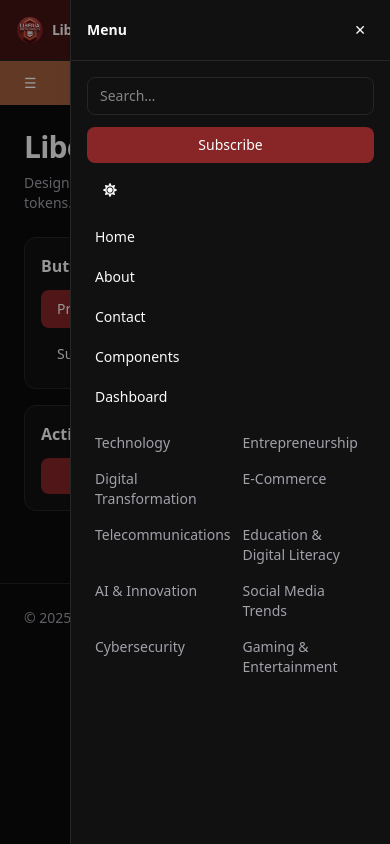
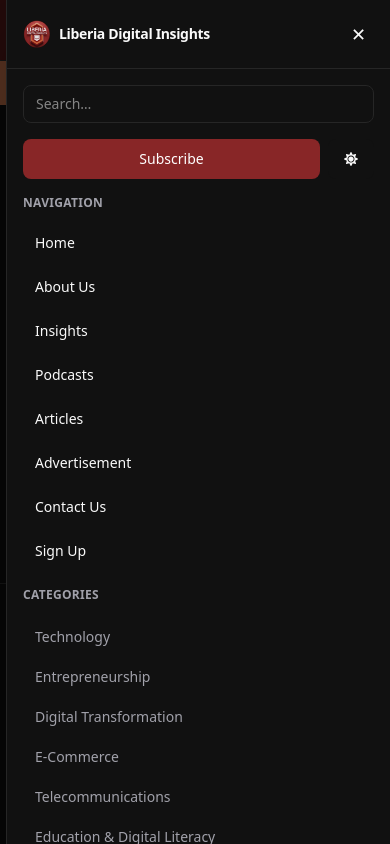
Before and after one commit to LiberiaDigitalInsights/liberia-digital-insights, a React (Vite) app in the folder frontend/: page / in a window 390 px wide. Both pictures are taken after a click on the button "Toggle menu". Built offline with nearby package versions, Linux system fonts and the light colour scheme.

Commit message:
feat: update Navbar layout with improved styling, enhanced mobile drawer functionality, and new navigation structure for better user experience

```diff
--- a/frontend/src/components/Navbar.jsx
+++ b/frontend/src/components/Navbar.jsx
@@ -131,81 +131,85 @@
         {/* Backdrop */}
         <div
           onClick={() => setOpen(false)}
-          className={`absolute inset-0 bg-black/40 transition-opacity ${open ? 'opacity-100' : 'opacity-0'}`}
+          className={`absolute inset-0 bg-black/50 transition-opacity duration-300 ${open ? 'opacity-100' : 'opacity-0'}`}
         />
         {/* Drawer panel */}
         <div
-          className={`absolute right-0 top-0 h-full w-80 border-l border-[var(--color-border)] bg-[var(--color-surface)] shadow-xl transition-transform duration-300 ${open ? 'translate-x-0' : 'translate-x-full'}`}
+          className={`absolute right-0 top-0 h-full w-full max-w-sm border-l border-[var(--color-border)] bg-[var(--color-surface)] shadow-2xl transition-transform duration-300 ease-out ${open ? 'translate-x-0' : 'translate-x-full'}`}
           role="dialog"
           aria-modal="true"
         >
-          <div className="flex items-center justify-between border-b border-[var(--color-border)] p-4">
-            <span className="text-sm font-semibold">Menu</span>
+          {/* Header */}
+          <div className="flex items-center justify-between border-b border-[var(--color-border)] bg-[var(--color-surface)] px-4 py-3">
+            <Logo />
             <button
-              className="rounded px-2 py-1 text-sm hover:bg-[color-mix(in_oklab,var(--color-surface),white_6%)]"
+              className="rounded-[var(--radius-sm)] p-2 text-[var(--color-text)] transition-colors duration-200 hover:bg-[color-mix(in_oklab,var(--color-surface),white_6%)]"
               onClick={() => setOpen(false)}
               aria-label="Close menu"
             >
-              ✕
+              <span className="text-lg">✕</span>
             </button>
           </div>
-          <div className="flex flex-col gap-3 p-4">
+
+          {/* Scrollable content */}
+          <div className="flex h-[calc(100vh-60px)] flex-col overflow-y-auto">
+            <div className="flex flex-col gap-4 p-4">
+              {/* Search */}
+              <div>
                 <Search
                   onSubmit={(q) => {
                     setOpen(false);
                     console.log('search', q);
                   }}
                 />
-            <button className="rounded-[var(--radius-md)] bg-brand-500 px-3 py-2 text-sm text-white hover:bg-brand-600">
+              </div>
+
+              {/* Quick actions */}
+              <div className="flex gap-2">
+                <button className="flex-1 rounded-[var(--radius-md)] bg-brand-500 px-4 py-2.5 text-sm font-medium text-white transition-colors duration-200 hover:bg-brand-600">
                   Subscribe
                 </button>
-            <div>
                 <ThemeToggle />
               </div>
-            <nav className="mt-1 flex flex-col gap-2 text-sm">
+
+              {/* Main navigation */}
+              <nav className="flex flex-col gap-1">
+                <div className="mb-2 text-xs font-semibold uppercase tracking-wide text-[var(--color-muted)]">
+                  Navigation
+                </div>
+                {[
+                  { to: '/', label: 'Home' },
+                  { to: '/about', label: 'About Us' },
+                  { to: '/insights', label: 'Insights' },
+                  { to: '/podcasts', label: 'Podcasts' },
+                  { to: '/articles', label: 'Articles' },
+                  { to: '/advertisement', label: 'Advertisement' },
+                  { to: '/contact', label: 'Contact Us' },
+                  { to: '/signup', label: 'Sign Up' },
+                ].map((item) => (
                   <Link
+                    key={item.to}
                     onClick={() => setOpen(false)}
-                to="/"
-                className="rounded-[var(--radius-sm)] px-2 py-1.5 transition-colors duration-200 hover:bg-[color-mix(in_oklab,var(--color-surface),white_8%)] hover:text-[var(--color-text)]"
+                    to={item.to}
+                    className="rounded-[var(--radius-sm)] px-3 py-2.5 text-sm font-medium text-[var(--color-text)] transition-colors duration-200 hover:bg-[color-mix(in_oklab,var(--color-surface),white_8%)]"
                   >
-                Home
+                    {item.label}
                   </Link>
-              <Link
-                onClick={() => setOpen(false)}
-                to="/about"
-                className="rounded-[var(--radius-sm)] px-2 py-1.5 transition-colors duration-200 hover:bg-[color-mix(in_oklab,var(--color-surface),white_8%)] hover:text-[var(--color-text)]"
-              >
-                About
-              </Link>
-              <Link
-                onClick={() => setOpen(false)}
-                to="/contact"
-                className="rounded-[var(--radius-sm)] px-2 py-1.5 transition-colors duration-200 hover:bg-[color-mix(in_oklab,var(--color-surface),white_8%)] hover:text-[var(--color-text)]"
-              >
-                Contact
-              </Link>
-              <Link
-                onClick={() => setOpen(false)}
-                to="/components"
-                className="rounded-[var(--radius-sm)] px-2 py-1.5 transition-colors duration-200 hover:bg-[color-mix(in_oklab,var(--color-surface),white_8%)] hover:text-[var(--color-text)]"
-              >
-                Components
-              </Link>
-              <Link
-                onClick={() => setOpen(false)}
-                to="/dashboard"
-                className="rounded-[var(--radius-sm)] px-2 py-1.5 transition-colors duration-200 hover:bg-[color-mix(in_oklab,var(--color-surface),white_8%)] hover:text-[var(--color-text)]"
-              >
-                Dashboard
-              </Link>
+                ))}
               </nav>
-            <div className="mt-1 grid grid-cols-2 gap-2">
-              {CATEGORIES.slice(0, 10).map((c) => (
+
+              {/* Categories */}
+              <div className="flex flex-col gap-2">
+                <div className="mb-2 text-xs font-semibold uppercase tracking-wide text-[var(--color-muted)]">
+                  Categories
+                </div>
+                <div className="flex flex-col gap-1">
+                  {CATEGORIES.slice(0, 12).map((c) => (
                     <Link
                       key={c}
                       onClick={() => setOpen(false)}
                       to={`/category/${encodeURIComponent(c.toLowerCase())}`}
-                  className="rounded-[var(--radius-sm)] px-2 py-1 text-sm text-[var(--color-muted)] transition-colors duration-200 hover:bg-[color-mix(in_oklab,var(--color-surface),white_6%)] hover:text-[var(--color-text)]"
+                      className="rounded-[var(--radius-sm)] px-3 py-2 text-sm text-[var(--color-muted)] transition-colors duration-200 hover:bg-[color-mix(in_oklab,var(--color-surface),white_6%)] hover:text-[var(--color-text)]"
                     >
                       {c}
                     </Link>
@@ -214,6 +218,8 @@
               </div>
             </div>
           </div>
+        </div>
+      </div>
     </nav>
   );
 }
```
Lines whose indentation alone changed are shown as unchanged.
